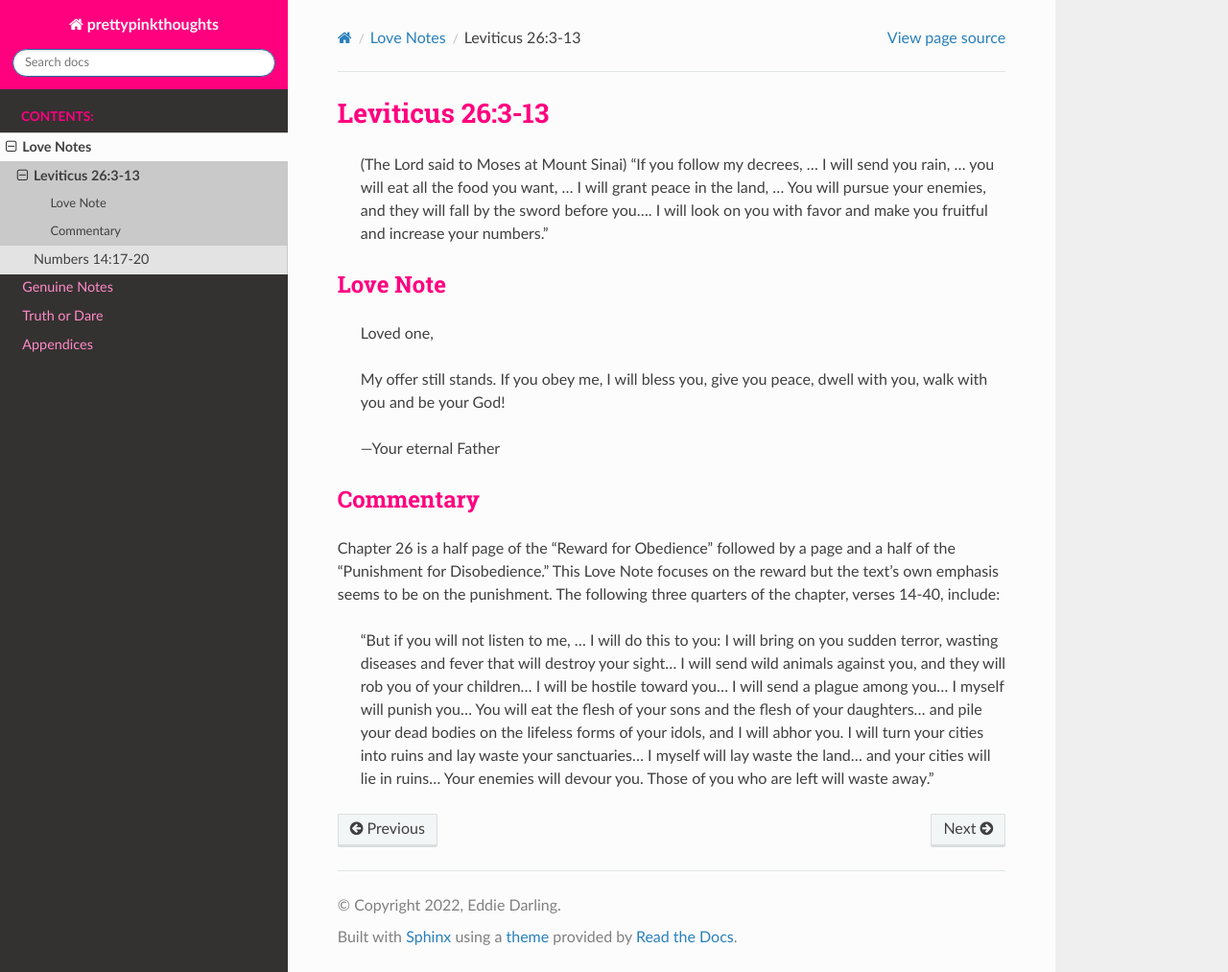
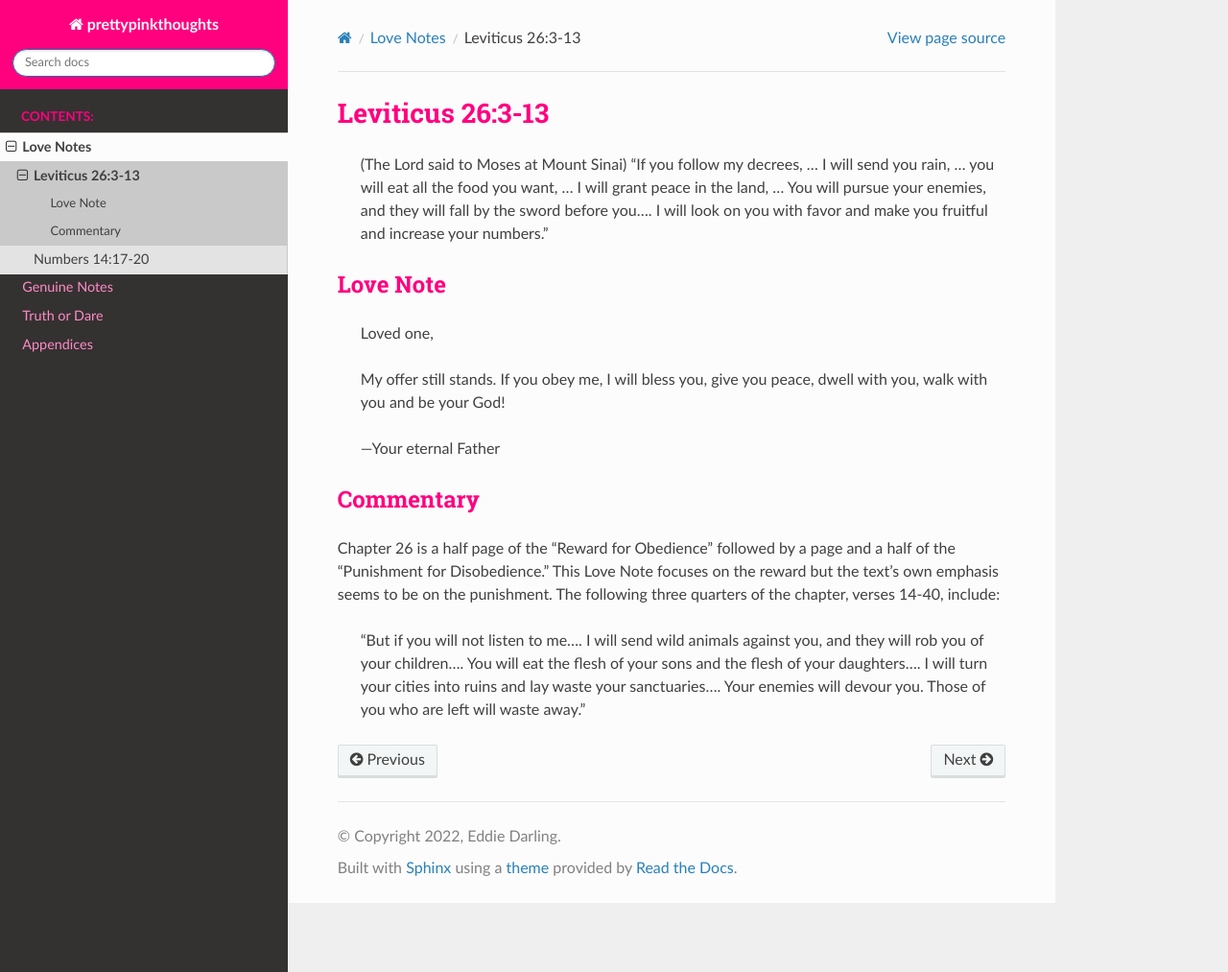
Before and after one commit to spagh-eddie/prettypinkthoughts, a Sphinx documentation site: the page built from docs/source/love-notes/151.rst, in a window 1280 px wide and 1013 px high. Shown: the whole window at 96% size. Built offline with Sphinx 7.4.7 and the Read the Docs theme 2.0.0, drawn with Linux system fonts in a browser that asks for light colours.

Commit message:
Reduce verbosity

```diff
--- a/docs/source/love-notes/151.rst
+++ b/docs/source/love-notes/151.rst
@@ -24,13 +24,9 @@ Chapter 26 is a half page of the "Reward for Obedience" followed by a page and a
 This Love Note focuses on the reward but the text's own emphasis seems to be on the punishment.
 The following three quarters of the chapter, verses 14-40, include:
 
-    "But if you will not listen to me, ...
-    I will do this to you: I will bring on you sudden terror, wasting diseases and fever that will destroy your sight...
-    I will send wild animals against you, and they will rob you of your children...
-    I will be hostile toward you... I will send a plague among you...
-    I myself will punish you...
-    You will eat the flesh of your sons and the flesh of your daughters... and pile your dead bodies on the lifeless forms of your idols, and I will abhor you.
-    I will turn your cities into ruins and lay waste your sanctuaries...
-    I myself will lay waste the land... and your cities will lie in ruins...
+    "But if you will not listen to me....
+    I will send wild animals against you, and they will rob you of your children....
+    You will eat the flesh of your sons and the flesh of your daughters....
+    I will turn your cities into ruins and lay waste your sanctuaries....
     Your enemies will devour you.
     Those of you who are left will waste away."
```
